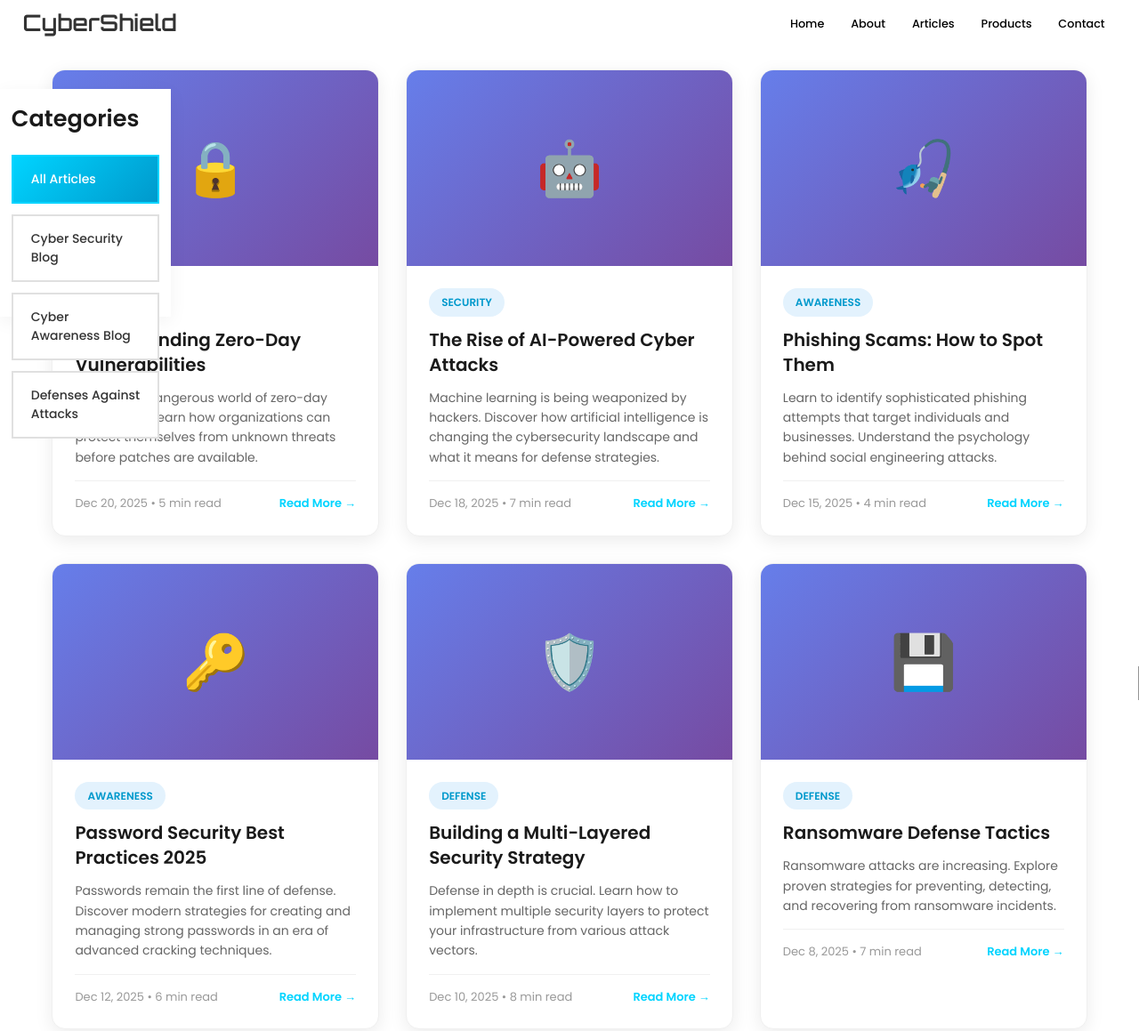
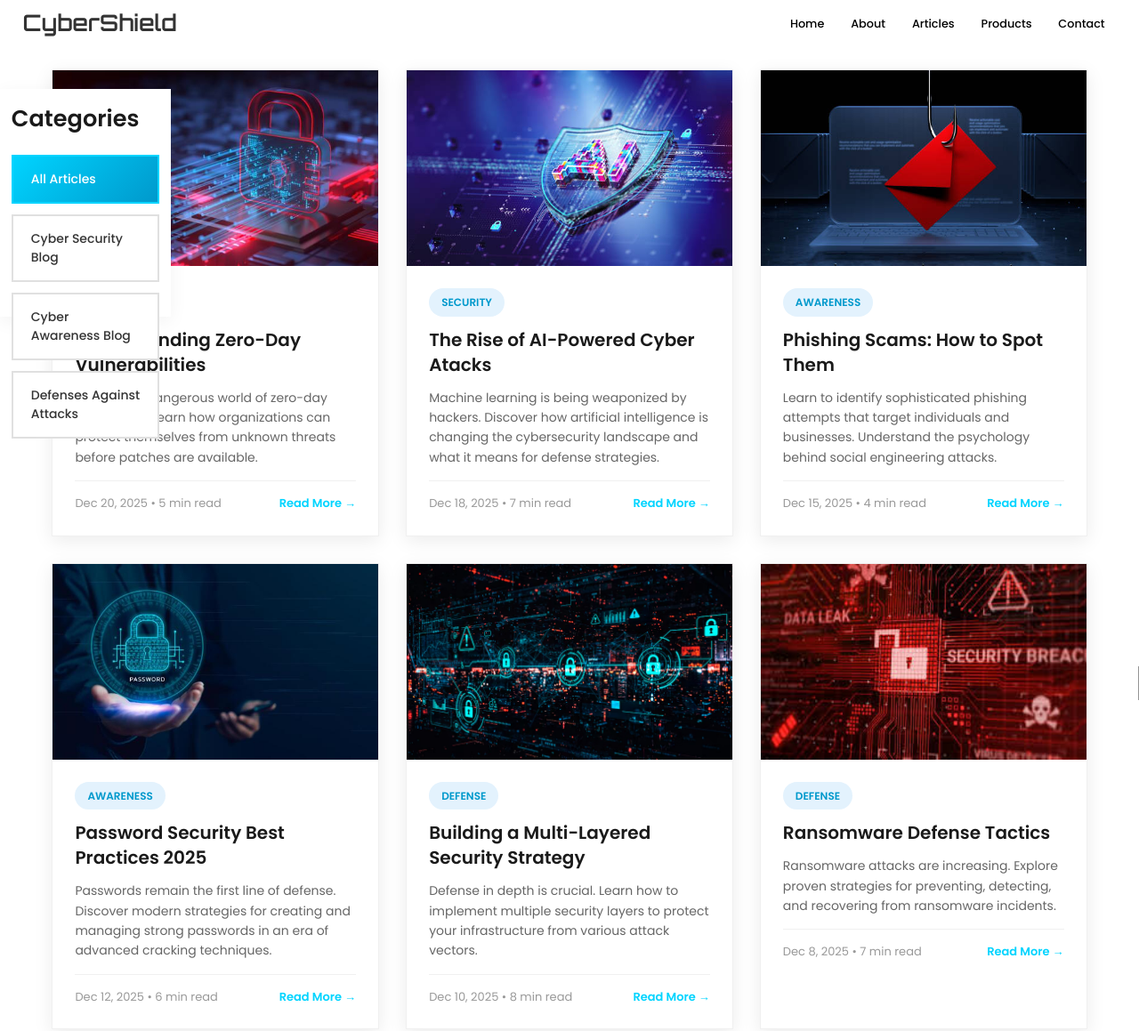
Before and after one commit to MuhammadTalha15/CyberShield, a plain HTML site: page article.html in a window 1280 px wide. Shown: the top 1159 px of the page at 89% size. Drawn offline with Linux system fonts and the light colour scheme.

Commit message:
Final Production

```diff
--- a/about.html
+++ b/about.html
@@ -5,6 +5,7 @@
   <meta charset="UTF-8">
   <meta name="viewport" content="width=device-width, initial-scale=1.0">
   <title>About - CyberShield</title>
+  <link rel="shortcut icon" href="./assets/fav.png" type="image/x-icon">
   <link rel="stylesheet" href="./styles/about.css" />
   <link rel="stylesheet" href="./styles/Navbar.css">
   <link rel="stylesheet" href="./styles/Footer.css">
--- a/article.html
+++ b/article.html
@@ -4,7 +4,8 @@
 <head>
     <meta charset="UTF-8">
     <meta name="viewport" content="width=device-width, initial-scale=1.0">
-    <title>Contact - CyberShield</title>
+    <title>Articles - CyberShield</title>
+    <link rel="shortcut icon" href="./assets/fav.png" type="image/x-icon">
     <link rel="stylesheet" href="./styles/article.css" />
     <link rel="stylesheet" href="./styles/Navbar.css">
     <link rel="stylesheet" href="./styles/Footer.css">
@@ -75,15 +76,15 @@
                 category: 'security',
                 title: 'Understanding Zero-Day Vulnerabilities',
                 excerpt: 'Explore the dangerous world of zero-day exploits and learn how organizations can protect themselves from unknown threats before patches are available.',
-                icon: '🔒',
+                icon: './assets/articles/zero-day.jpg',
                 date: 'Dec 20, 2025',
                 readTime: '5 min read'
             },
             {
                 category: 'security',
-                title: 'The Rise of AI-Powered Cyber Attacks',
+                title: 'The Rise of AI-Powered Cyber Atacks',
                 excerpt: 'Machine learning is being weaponized by hackers. Discover how artificial intelligence is changing the cybersecurity landscape and what it means for defense strategies.',
-                icon: '🤖',
+                icon: './assets/articles/aic.jpg',
                 date: 'Dec 18, 2025',
                 readTime: '7 min read'
             },
@@ -91,7 +92,7 @@
                 category: 'awareness',
                 title: 'Phishing Scams: How to Spot Them',
                 excerpt: 'Learn to identify sophisticated phishing attempts that target individuals and businesses. Understand the psychology behind social engineering attacks.',
-                icon: '🎣',
+                icon: './assets/articles/ph.jpg',
                 date: 'Dec 15, 2025',
                 readTime: '4 min read'
             },
@@ -99,7 +100,7 @@
                 category: 'awareness',
                 title: 'Password Security Best Practices 2025',
                 excerpt: 'Passwords remain the first line of defense. Discover modern strategies for creating and managing strong passwords in an era of advanced cracking techniques.',
-                icon: '🔑',
+                icon: './assets/articles/pas.jpg',
                 date: 'Dec 12, 2025',
                 readTime: '6 min read'
             },
@@ -107,7 +108,7 @@
                 category: 'defense',
                 title: 'Building a Multi-Layered Security Strategy',
                 excerpt: 'Defense in depth is crucial. Learn how to implement multiple security layers to protect your infrastructure from various attack vectors.',
-                icon: '🛡️',
+                icon: './assets/articles/mul.avif',
                 date: 'Dec 10, 2025',
                 readTime: '8 min read'
             },
@@ -115,7 +116,7 @@
                 category: 'defense',
                 title: 'Ransomware Defense Tactics',
                 excerpt: 'Ransomware attacks are increasing. Explore proven strategies for preventing, detecting, and recovering from ransomware incidents.',
-                icon: '💾',
+                icon: './assets/articles/ransom.jpg',
                 date: 'Dec 8, 2025',
                 readTime: '7 min read'
             },
@@ -123,7 +124,7 @@
                 category: 'security',
                 title: 'Cloud Security: Risks and Solutions',
                 excerpt: 'As businesses migrate to the cloud, new security challenges emerge. Understand cloud-specific vulnerabilities and how to mitigate them effectively.',
-                icon: '☁️',
+                icon: './assets/articles/cl.jpg',
                 date: 'Dec 5, 2025',
                 readTime: '6 min read'
             },
@@ -131,7 +132,7 @@
                 category: 'awareness',
                 title: 'Social Media Privacy: What You Need to Know',
                 excerpt: 'Your social media presence can be a security risk. Learn how to protect your personal information and maintain privacy online.',
-                icon: '📱',
+                icon: './assets/articles/social.png',
                 date: 'Dec 3, 2025',
                 readTime: '5 min read'
             },
@@ -139,7 +140,7 @@
                 category: 'defense',
                 title: 'Network Segmentation for Enhanced Security',
                 excerpt: 'Divide and conquer your network security. Discover how proper network segmentation can limit the spread of breaches and contain threats.',
-                icon: '🌐',
+                icon: './assets/articles/net.avif',
                 date: 'Nov 30, 2025',
                 readTime: '9 min read'
             }
@@ -158,7 +159,9 @@
 
             blogContainer.innerHTML = filteredBlogs.map(blog => `
                 <div class="blog-card">
-                    <div class="blog-image">${blog.icon}</div>
+                    <div class="blog-image">
+                        <img class="images-art" src="${blog.icon}"></img>
+                    </div>
                     <div class="blog-content">
                         <span class="blog-category">${blog.category.toUpperCase()}</span>
                         <h2 class="blog-title">${blog.title}</h2>
--- a/styles/article.css
+++ b/styles/article.css
@@ -109,7 +109,7 @@ body {
 
 .blog-card {
     background: white;
-    border-radius: 15px;
+    /* border-radius: 15px; */
     overflow: hidden;
     box-shadow: 0 5px 20px rgba(0, 0, 0, 0.08);
     transition: all 0.3s ease;
@@ -132,6 +132,12 @@ body {
     justify-content: center;
     font-size: 60px;
     color: white;
+}
+
+.images-art{
+    object-fit: cover;
+    width: 100%;
+    height: 100%;
 }
 
 .blog-content {
```
Also changed, not shown: contact.html (+1 -0 lines), index.html (+1 -0 lines), product.html (+1 -0 lines), assets/articles/aic.jpg (added), assets/articles/cl.jpg (added), assets/articles/mul.avif (added), assets/articles/net.avif (added), assets/articles/pas.jpg (added), assets/articles/ph.jpg (added), assets/articles/ransom.jpg (added), assets/articles/social.png (added), assets/articles/zero-day.jpg (added), assets/fav.png (added).
